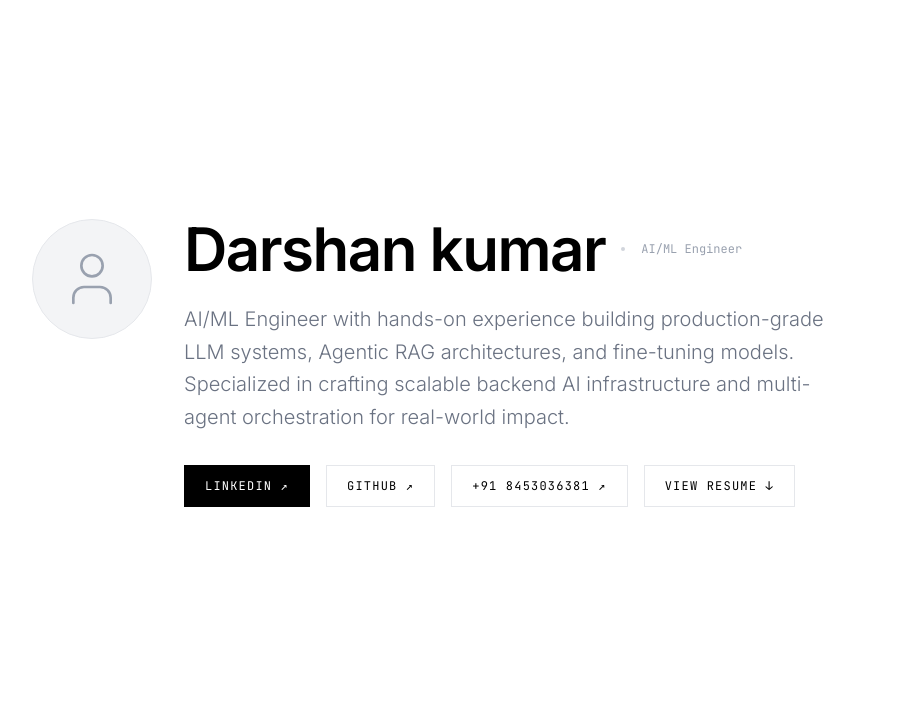
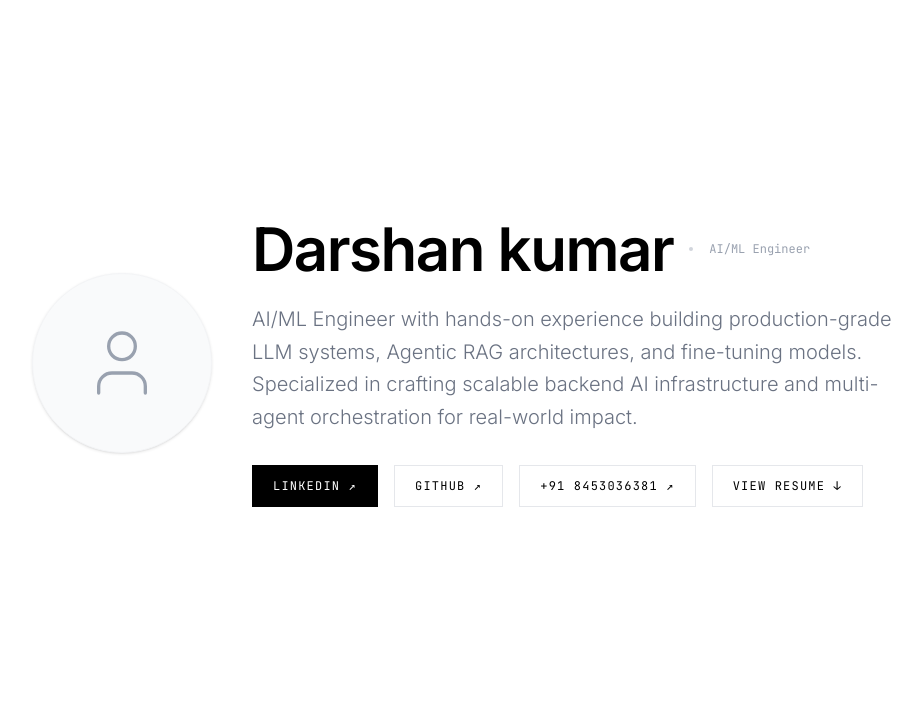
Before and after one commit to Darshanroy/portfolio, a Flask app: page / in a window 1280 px wide. Shown: the part 106-812 px from the top of the page, without its empty margins (120-1042 px from the left). Run offline with Flask 3, Linux system fonts and the light colour scheme.

Commit message:
Fix avatar sizing and hero section alignment

```diff
--- a/admin_panel/templates/public/index.html
+++ b/admin_panel/templates/public/index.html
@@ -17,13 +17,13 @@
 
     <!-- Header -->
     <section class="min-h-[100dvh] snap-start flex flex-col justify-center pt-20 pb-12">
-        <div class="mx-auto max-w-5xl w-full px-6 grid grid-cols-1 gap-8 md:grid-cols-[120px_1fr]">
-            <div class="flex h-[120px] w-[120px] items-center justify-center rounded-full bg-gray-100 text-gray-400 border border-gray-200">
+        <div class="mx-auto max-w-5xl w-full px-6 grid grid-cols-1 gap-10 md:grid-cols-[180px_1fr] items-center">
+            <div class="flex h-[180px] w-[180px] items-center justify-center rounded-full bg-gray-50 text-gray-400 border border-gray-100 shadow-sm mx-auto md:mx-0">
                 <!-- Simple Avatar Placeholder -->
-                <svg xmlns="http://www.w3.org/2000/svg" width="64" height="64" viewBox="0 0 24 24" fill="none" stroke="currentColor" stroke-width="1" stroke-linecap="round" stroke-linejoin="round"><path d="M19 21v-2a4 4 0 0 0-4-4H9a4 4 0 0 0-4 4v2"/><circle cx="12" cy="7" r="4"/></svg>
+                <svg xmlns="http://www.w3.org/2000/svg" width="80" height="80" viewBox="0 0 24 24" fill="none" stroke="currentColor" stroke-width="1" stroke-linecap="round" stroke-linejoin="round"><path d="M19 21v-2a4 4 0 0 0-4-4H9a4 4 0 0 0-4 4v2"/><circle cx="12" cy="7" r="4"/></svg>
             </div>
-            <div class="flex flex-col justify-center">
-                <div class="flex items-center gap-4 mb-2">
+            <div class="flex flex-col justify-center text-center md:text-left">
+                <div class="flex flex-col md:flex-row items-center gap-4 mb-2">
                     <h1 class="text-4xl sm:text-6xl font-semibold tracking-tight">Darshan kumar</h1>
                     <div class="h-1 w-1 rounded-full bg-gray-300"></div>
                     <span class="font-mono text-xs text-gray-400">AI/ML Engineer</span>
@@ -31,7 +31,7 @@
                 <p class="max-w-2xl text-lg sm:text-xl text-gray-500 leading-relaxed font-light mt-4">
                     AI/ML Engineer with hands-on experience building production-grade LLM systems, Agentic RAG architectures, and fine-tuning models. Specialized in crafting scalable backend AI infrastructure and multi-agent orchestration for real-world impact.
                 </p>
-                <div class="mt-8 flex flex-wrap gap-4">
+                <div class="mt-8 flex flex-wrap justify-center md:justify-start gap-4">
                     <a href="https://www.linkedin.com/in/darshankumarr/" target="_blank" class="inline-flex items-center justify-center px-5 py-3 border border-black bg-black text-xs font-mono uppercase tracking-widest text-white hover:bg-transparent hover:text-black transition-colors">
                         LinkedIn &nearr;
                     </a>
```
